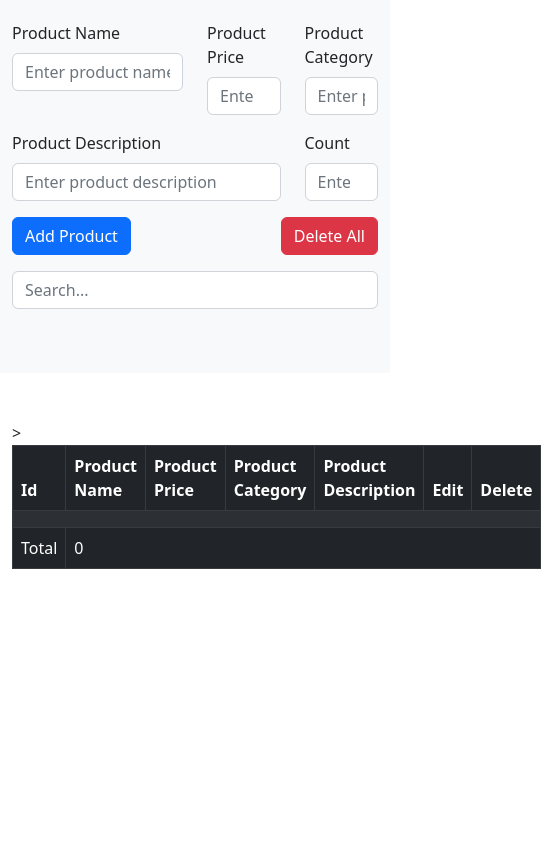
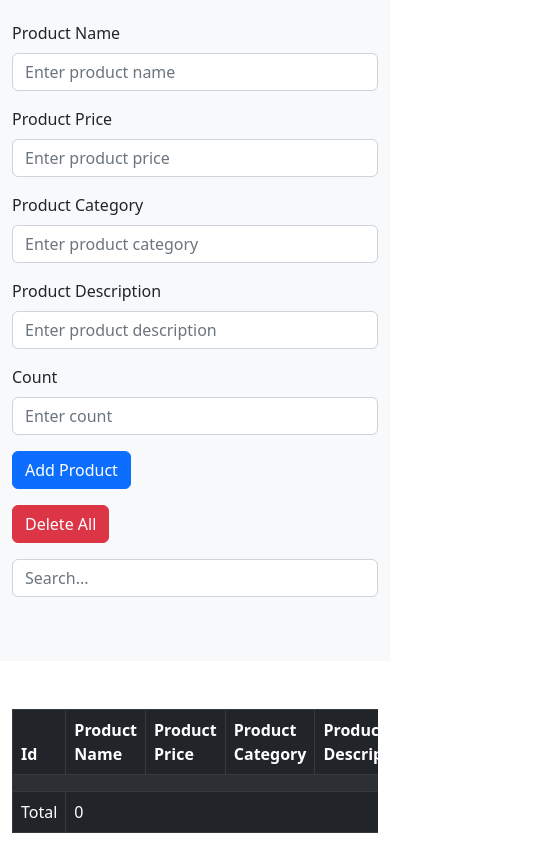
Before and after one commit to ShadyJoseph/project-curds, a plain HTML site: page index.html in a window 390 px wide. Shown: the part 81-930 px from the top of the page, 541 px wide, since content can reach past the window. Before the commit the page ends 844 px from the top, so only its background shows below. Drawn offline with nearby package versions, Linux system fonts and the light colour scheme; a script that the page names is missing.

Commit message:
responsive

```diff
--- a/index.html
+++ b/index.html
@@ -5,41 +5,41 @@
   <meta name="viewport" content="width=device-width, initial-scale=1.0">
   <title>CRUD System</title>
   <link rel="stylesheet" href="https://cdn.jsdelivr.net/npm/bootstrap@5.2.3/dist/css/bootstrap.min.css" integrity="sha384-rbsA2VBKQhggwzxH7pPCaAqO46MgnOM80zW1RWuH61DGLwZJEdK2Kadq2F9CUG65" crossorigin="anonymous">
-  <link rel="stylesheet" href="css/main.css"> </head>
+  <link rel="stylesheet" href="css/main.css">
+</head>
 <body>
 
-<section class="py-5 bg-light"> <div class="container">
+<section class="py-5 bg-light">
+  <div class="container">
     <h2 class="text-center mb-4">CRUD System</h2>
     <form>
-      <div class="row mb-3">
-        <div class="col-6">
+      <div class="mb-3">
         <label for="productName" class="form-label">Product Name</label>
         <input type="text" class="form-control" id="productName" placeholder="Enter product name">
       </div>
-        <div class="col-3">
+      <div class="mb-3">
         <label for="productPrice" class="form-label">Product Price</label>
         <input type="number" class="form-control" id="productPrice" placeholder="Enter product price">
       </div>
-        <div class="col-3">
+      <div class="mb-3">
         <label for="productCategory" class="form-label">Product Category</label>
         <input type="text" class="form-control" id="productCategory" placeholder="Enter product category">
       </div>
-      </div>
-      <div class="row mb-3">
-        <div class="col-9">
+      <div class="mb-3">
         <label for="productDesc" class="form-label">Product Description</label>
         <input type="text" class="form-control" id="productDesc" placeholder="Enter product description">
       </div>
-        <div class="col-3">
+      <div class="mb-3">
         <label for="productCount" class="form-label">Count</label>
         <input type="number" class="form-control" id="productCount" placeholder="Enter count">
       </div>
+      <div class="mb-3">
+        <button type="button" id="submit" onclick="addproduct()" class="btn btn-primary btn-block">Add Product</button>
       </div>
-      <div class="d-flex justify-content-between">
-        <button type="button" id="submit" onclick="addproduct()" class="btn btn-primary">Add Product</button>
-        <button type="button" onclick="deleteAll()" class="btn btn-danger">Delete All</button>
+      <div class="mb-3">
+        <button type="button" onclick="deleteAll()" class="btn btn-danger btn-block">Delete All</button>
       </div>
-      <div class="mb-3 mt-3">
+      <div class="mb-3">
         <input type="text" onkeyup="search(this.value)" class="form-control" placeholder="Search...">
       </div>
     </form>
@@ -48,7 +48,8 @@
 
 <section class="mt-5">
   <div class="container">
-    <table class="table table-responsive table-striped table-bordered table-dark">
+    <div class="table-responsive">
+      <table class="table table-striped table-bordered table-dark table-responsive">
         <thead>
           <tr>
             <th>Id</th>
@@ -56,20 +57,20 @@
             <th>Product Price</th>
             <th>Product Category</th>
             <th>Product Description</th>
-          <th>Edit</th>
-          <th>Delete</th>
+            <th class="d-md-table-cell">Edit</th>
+            <th class="d-md-table-cell">Delete</th>
           </tr>
         </thead>
-
         <tbody id="t_body">
           <tr><td colspan="7" class="text-center" id="text"></td></tr>
         </tbody>
-
-      <tfoot id="t_foot"></tfoot>> </tfoot>
+        <tfoot id="t_foot"></tfoot>
       </table>
+    </div>
   </div>
 </section>
 
 <script src="https://cdn.jsdelivr.net/npm/bootstrap@5.2.3/dist/js/bootstrap.bundle.min.js" integrity="sha384-kenU1KFdBIe1m+QYHLCl7q7tT7T1mAXIchvGnwMRdTJzF2gXzxR1nKYTS5fZ8jI" crossorigin="anonymous"></script>
-<script src="js/main.js"></script> </body>
+<script src="js/main.js"></script>
+</body>
 </html>
--- a/js/index.html
+++ /dev/null
@@ -1,18 +0,0 @@
-<!DOCTYPE html>
-<html lang="en">
-<head>
-    <meta charset="UTF-8">
-    <meta name="viewport" content="width=device-width, initial-scale=1.0">
-    <title>Document</title>
-    <link rel="stylesheet" href="bootstrap.min.css">
-
-</head>
-<body>
-
-
-
-
-<script href="bun"></script>
-<script href="main.js"></script>
-</body>
-</html>
```
Also changed, not shown: 1 other file. Lines whose indentation alone changed are shown as unchanged.
